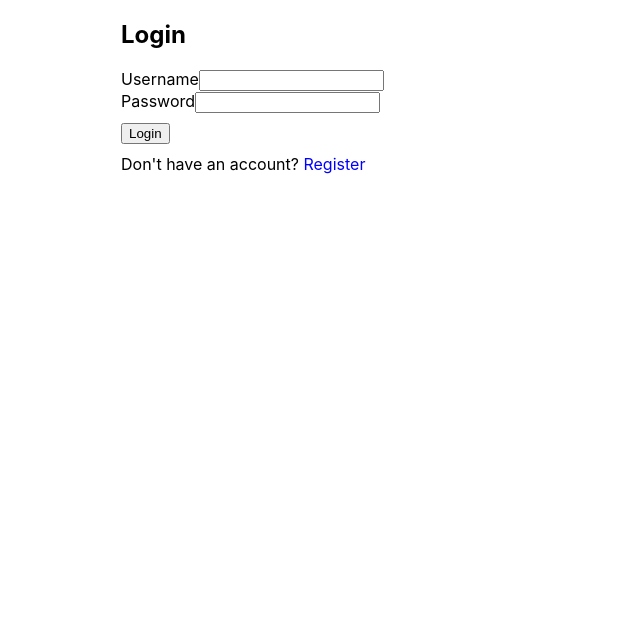
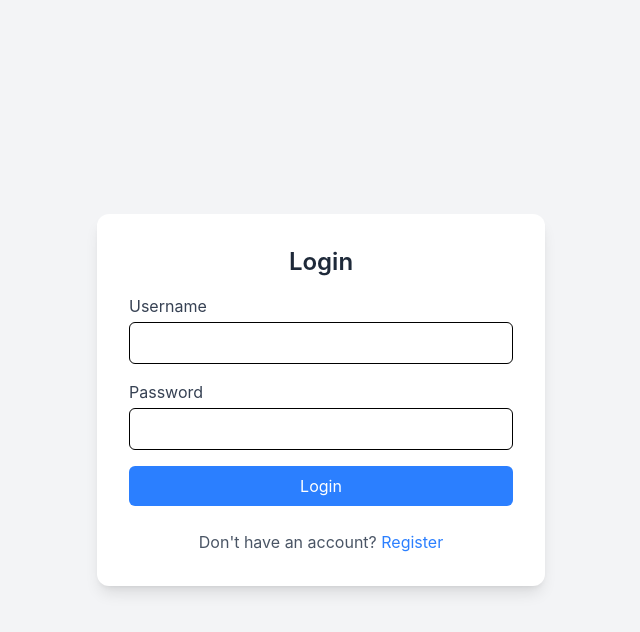
Before and after one commit to VedantGt95/JalRakshak-Tech, a React (Create React App) app: page / in a window 1280 px wide. Shown: the top 632 px of the page, without its empty margins (319-959 px from the left). Built offline with nearby package versions, Linux system fonts and the light colour scheme.

Commit message:
CSS added to both login

```diff
--- a/public/index.html
+++ b/public/index.html
@@ -10,6 +10,7 @@
       content="Web site created using create-react-app"
     />
     <link rel="apple-touch-icon" href="%PUBLIC_URL%/logo192.png" />
+     <script src="https://cdn.jsdelivr.net/npm/@tailwindcss/browser@4"></script>
     <!--
       manifest.json provides metadata used when your web app is installed on a
       user's mobile device or desktop. See https://developers.google.com/web/fundamentals/web-app-manifest/
@@ -24,7 +25,7 @@
       work correctly both with client-side routing and a non-root public URL.
       Learn how to configure a non-root public URL by running `npm run build`.
     -->
-    <title>React App</title>
+    <title>JalRakshak-Tech</title>
   </head>
   <body>
     <noscript>You need to enable JavaScript to run this app.</noscript>
--- a/src/components/AdminLogin.js
+++ b/src/components/AdminLogin.js
@@ -1,14 +1,11 @@
 import React from "react";
 import { useForm } from "react-hook-form";
 import { useNavigate } from "react-router-dom";
-
-
 
 function AdminLogin() {
   const navigate = useNavigate();
 
   const { register, handleSubmit, formState: { errors }, reset } = useForm();
-
 
   const ADMIN_USERNAME = "Telusko";
   const ADMIN_PASSWORD = "1234";
@@ -24,29 +21,38 @@ function AdminLogin() {
   };
 
   return (
-    <div style={{ maxWidth: "400px", margin: "0 auto" }}>
-      <h2>Admin Login</h2>
-      <form onSubmit={handleSubmit(onLogin)}>
+    <div className="flex justify-center items-center min-h-screen bg-gray-100 p-4">
+      <div className="w-full max-w-md bg-white p-8 rounded-xl shadow-lg">
+        <h2 className="text-2xl font-semibold text-center text-gray-800 mb-6">Admin Login</h2>
+        <form onSubmit={handleSubmit(onLogin)} className="space-y-4">
           <div>
-          <label>Username</label>
+            <label className="block text-gray-700">Username</label>
             <input
               type="text"
               {...register("username", { required: "Username is required" })}
+              className="w-full mt-1 p-2 border rounded-md focus:outline-none focus:ring-2 focus:ring-blue-400"
             />
-          {errors.username && <p>{errors.username.message}</p>}
+            {errors.username && <p className="text-red-500 text-sm mt-1">{errors.username.message}</p>}
           </div>
 
           <div>
-          <label>Password</label>
+            <label className="block text-gray-700">Password</label>
             <input
               type="password"
               {...register("password", { required: "Password is required" })}
+              className="w-full mt-1 p-2 border rounded-md focus:outline-none focus:ring-2 focus:ring-blue-400"
             />
-          {errors.password && <p>{errors.password.message}</p>}
+            {errors.password && <p className="text-red-500 text-sm mt-1">{errors.password.message}</p>}
           </div>
 
-        <button type="submit" style={{ marginTop: "10px" }}>Login</button>
+          <button
+            type="submit"
+            className="w-full bg-blue-500 text-white py-2 rounded-md hover:bg-blue-600 transition-colors"
+          >
+            Login
+          </button>
         </form>
+      </div>
     </div>
   );
 }
--- a/src/components/Login.js
+++ b/src/components/Login.js
@@ -17,7 +17,6 @@ function Login() {
       if (res.data) {
         alert(`Welcome ${res.data.username}!`);
         localStorage.setItem("user", JSON.stringify(res.data));
-
         navigate("/map");
       } else {
         alert("User not found. Please register.");
@@ -51,67 +50,90 @@ function Login() {
   };
 
   return (
-    <div style={{ maxWidth: "400px", margin: "0 auto" }}>
+    <div className="flex justify-center items-center min-h-screen bg-gray-100 p-4">
+      <div className="w-full max-w-md bg-white p-8 rounded-xl shadow-lg">
         {!showRegister ? (
-        <form onSubmit={handleLoginSubmit(onLogin)}>
-          <h2>Login</h2>
+          <form onSubmit={handleLoginSubmit(onLogin)} className="space-y-4">
+            <h2 className="text-2xl font-semibold text-center text-gray-800">Login</h2>
             <div>
-            <label>Username</label>
+              <label className="block text-gray-700">Username</label>
               <input
                 type="text"
                 {...loginRegister("username", { required: "Username is required" })}
+                className="w-full mt-1 p-2 border rounded-md focus:outline-none focus:ring-2 focus:ring-blue-400"
               />
-            {loginErrors.username && <p>{loginErrors.username.message}</p>}
+              {loginErrors.username && <p className="text-red-500 text-sm mt-1">{loginErrors.username.message}</p>}
             </div>
             <div>
-            <label>Password</label>
+              <label className="block text-gray-700">Password</label>
               <input
                 type="password"
                 {...loginRegister("password", { required: "Password is required" })}
+                className="w-full mt-1 p-2 border rounded-md focus:outline-none focus:ring-2 focus:ring-blue-400"
               />
-            {loginErrors.password && <p>{loginErrors.password.message}</p>}
+              {loginErrors.password && <p className="text-red-500 text-sm mt-1">{loginErrors.password.message}</p>}
             </div>
-          <button type="submit" style={{ marginTop: "10px" }}>Login</button>
-          <p style={{ marginTop: "10px" }}>
-            Don't have an account? <span style={{ color: "blue", cursor: "pointer" }} onClick={() => setShowRegister(true)}>Register</span>
+            <button
+              type="submit"
+              className="w-full bg-blue-500 text-white py-2 rounded-md hover:bg-blue-600 transition-colors"
+            >
+              Login
+            </button>
+            <p className="text-center text-gray-600 mt-2">
+              Don't have an account?{" "}
+              <span className="text-blue-500 cursor-pointer" onClick={() => setShowRegister(true)}>
+                Register
+              </span>
             </p>
           </form>
         ) : (
-        <form onSubmit={handleRegSubmit(onRegister)}>
-          <h2>Register</h2>
+          <form onSubmit={handleRegSubmit(onRegister)} className="space-y-4">
+            <h2 className="text-2xl font-semibold text-center text-gray-800">Register</h2>
             <div>
-            <label>Username</label>
+              <label className="block text-gray-700">Username</label>
               <input
                 type="text"
                 {...regRegister("username", { required: "Username is required" })}
+                className="w-full mt-1 p-2 border rounded-md focus:outline-none focus:ring-2 focus:ring-blue-400"
               />
-            {regErrors.username && <p>{regErrors.username.message}</p>}
+              {regErrors.username && <p className="text-red-500 text-sm mt-1">{regErrors.username.message}</p>}
             </div>
             <div>
-            <label>Email</label>
+              <label className="block text-gray-700">Email</label>
               <input
                 type="email"
                 {...regRegister("email", {
                   required: "Email is required",
                   pattern: { value: /\S+@\S+\.\S+/, message: "Invalid email address" },
                 })}
+                className="w-full mt-1 p-2 border rounded-md focus:outline-none focus:ring-2 focus:ring-blue-400"
               />
-            {regErrors.email && <p>{regErrors.email.message}</p>}
+              {regErrors.email && <p className="text-red-500 text-sm mt-1">{regErrors.email.message}</p>}
             </div>
             <div>
-            <label>Password</label>
+              <label className="block text-gray-700">Password</label>
               <input
                 type="password"
                 {...regRegister("password", { required: "Password is required" })}
+                className="w-full mt-1 p-2 border rounded-md focus:outline-none focus:ring-2 focus:ring-blue-400"
               />
-            {regErrors.password && <p>{regErrors.password.message}</p>}
+              {regErrors.password && <p className="text-red-500 text-sm mt-1">{regErrors.password.message}</p>}
             </div>
-          <button type="submit" style={{ marginTop: "10px" }}>Register</button>
-          <p style={{ marginTop: "10px" }}>
-            Already have an account? <span style={{ color: "blue", cursor: "pointer" }} onClick={() => setShowRegister(false)}>Login</span>
+            <button
+              type="submit"
+              className="w-full bg-green-500 text-white py-2 rounded-md hover:bg-green-600 transition-colors"
+            >
+              Register
+            </button>
+            <p className="text-center text-gray-600 mt-2">
+              Already have an account?{" "}
+              <span className="text-blue-500 cursor-pointer" onClick={() => setShowRegister(false)}>
+                Login
+              </span>
             </p>
           </form>
         )}
+      </div>
     </div>
   );
 }
--- a/src/components/MapComponent.js
+++ b/src/components/MapComponent.js
@@ -1,6 +1,15 @@
 import React, { useState, useEffect } from 'react';
 import { MapContainer, TileLayer, Marker, Popup, useMapEvents } from 'react-leaflet';
 import { getMarkers, setMarker, verifyMarker, deleteMarker } from '../API/api';
+import L from "leaflet";
+import markerIcon from "./location3.png";
+
+
+const customIcon = new L.Icon({
+  iconUrl: markerIcon,
+  iconSize: [35, 35], // size of the icon
+  popupAnchor: [0, -35], // point from which the popup should open relative to the icon
+});
 
 function MapComponent({ role, userId, username }) {
   const [markers, setMarkers] = useState([]);
@@ -12,7 +21,7 @@ function MapComponent({ role, userId, username }) {
   const fetchMarkers = async () => {
     try {
       const res = await getMarkers();
-      // Ensure markers is always an array
+
       setMarkers(Array.isArray(res.data) ? res.data : []);
     } catch (err) {
       console.error("Error fetching markers", err);
@@ -67,7 +76,7 @@ function MapComponent({ role, userId, username }) {
       <TileLayer url="https://{s}.tile.openstreetmap.org/{z}/{x}/{y}.png" />
       <MapClickHandler />
       {Array.isArray(markers) && markers.map((m) => (
-        <Marker key={m.id} position={[m.latitude, m.longitude]}>
+        <Marker key={m.id} position={[m.latitude, m.longitude]}  icon={customIcon}>
           <Popup>
             Reported by: {m.createdBy?.id === userId ? username : `User ${m.createdBy?.id}`} <br />
             Lat: {m.latitude.toFixed(4)}, Lng: {m.longitude.toFixed(4)} <br />
```
Also changed, not shown: src/components/location3.png (added). Lines whose indentation alone changed are shown as unchanged.
